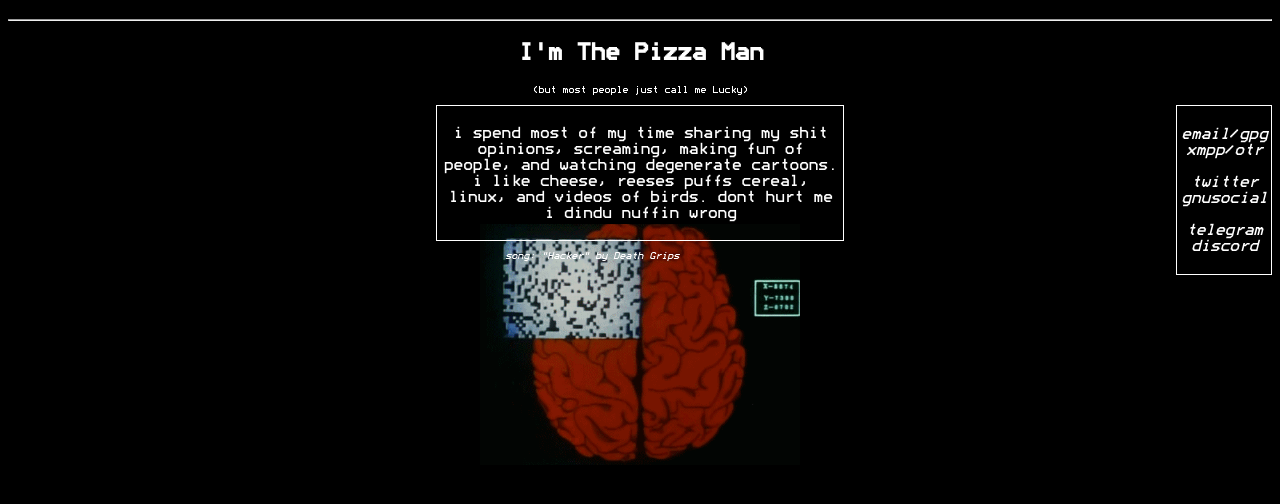
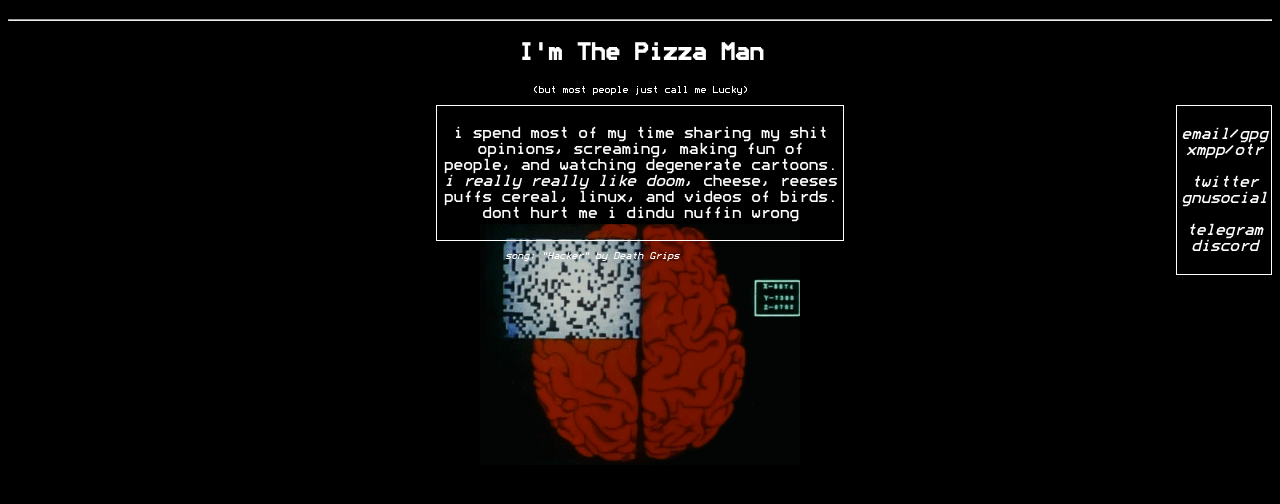
Before and after one commit to luck-e/luck-e.github.io, a plain HTML site: page index.html in a window 1280 px wide. Shown: the part 56-560 px from the top of the page. Drawn offline with Linux system fonts and the light colour scheme.

Commit message:
im fucking stupid

```diff
--- a/index.html
+++ b/index.html
@@ -27,7 +27,7 @@
       </p>
     </div>
     <div class="box">
-      <p>i spend most of my time sharing my shit opinions, screaming, making fun of people, and watching degenerate cartoons. i like cheese, reeses puffs cereal, linux, and videos of birds. dont hurt me i dindu nuffin wrong</p>
+      <p>i spend most of my time sharing my shit opinions, screaming, making fun of people, and watching degenerate cartoons. <a href="doom/index.html">i really really like doom</a>, cheese, reeses puffs cereal, linux, and videos of birds. dont hurt me i dindu nuffin wrong</p>
     </div>
     <p class="tiny"><a href="https://genius.com/Death-grips-hacker-lyrics">song: "Hacker" by Death Grips</a></p>
     <audio autoplay loop>
```
